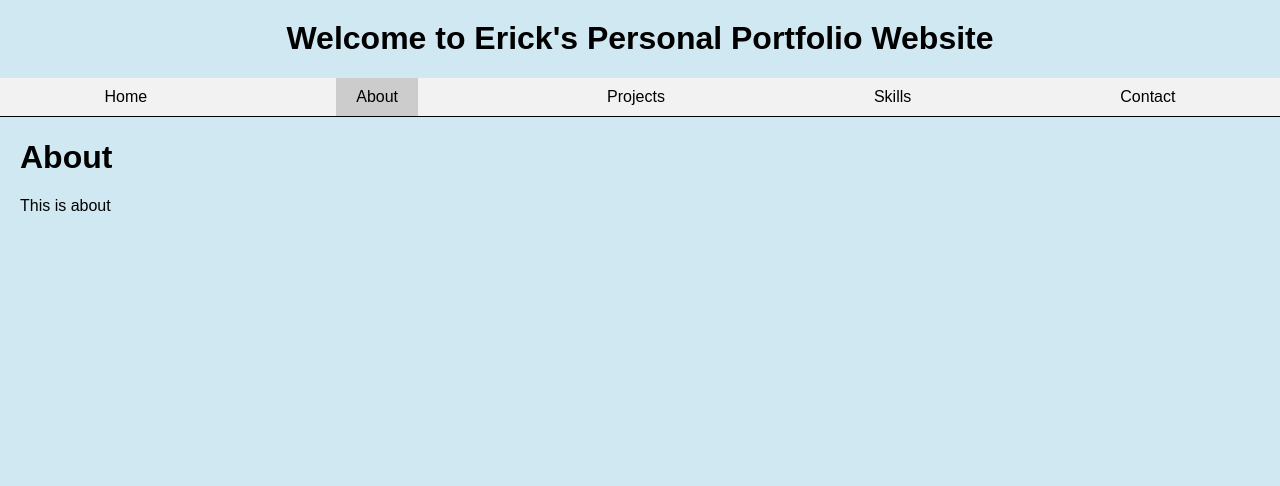
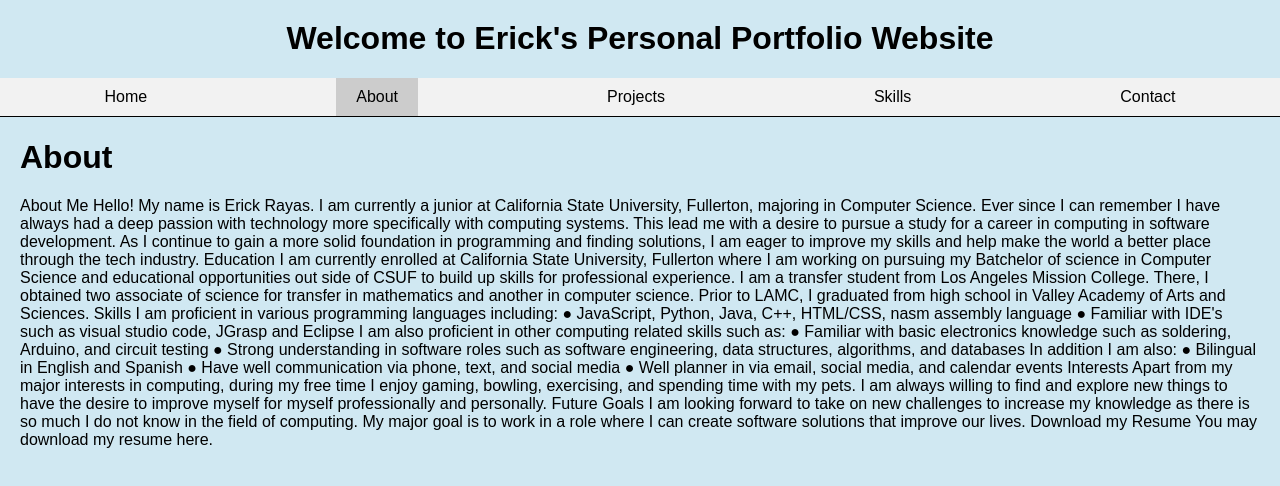
Before and after one commit to erickrayas1358/erickrayas1358, a plain HTML site: page index.html in a window 1280 px wide. Both pictures are taken after a click on the item "About". Drawn offline with Linux system fonts and the light colour scheme.

Commit message:
Update index.html

```diff
--- a/index.html
+++ b/index.html
@@ -35,7 +35,50 @@
     </div>
     <div id="About" data-tab-content>
       <h1>About</h1>
-      <p>This is about</p>
+
+      <p>
+
+About Me
+
+Hello! My name is Erick Rayas. I am currently a junior at California State University, Fullerton, majoring in Computer Science. Ever since I can remember I have always had a deep passion with technology more specifically with computing systems. This lead me with a desire to pursue a study for a career in computing in software development. As I continue to gain a more solid foundation in programming and finding solutions, I am eager to improve my skills and help make the world a better place through the tech industry.
+
+Education
+
+I am currently enrolled at California State University, Fullerton where I am working on pursuing my Batchelor of science in Computer Science and educational opportunities out side of CSUF to build up skills for professional experience. I am a transfer student from Los Angeles Mission College. There, I obtained two associate of science for transfer in mathematics and another in computer science. Prior to LAMC, I graduated from high school in Valley Academy of Arts and Sciences.
+
+Skills
+
+I am proficient in various programming languages including:
+
+● JavaScript, Python, Java, C++, HTML/CSS, nasm assembly language
+
+● Familiar with IDE's such as visual studio code, JGrasp and Eclipse
+
+I am also proficient in other computing related skills such as:
+
+● Familiar with basic electronics knowledge such as soldering, Arduino, and circuit testing
+
+● Strong understanding in software roles such as software engineering, data structures, algorithms, and databases
+
+In addition I am also:
+
+● Bilingual in English and Spanish
+● Have well communication via phone, text, and social media
+● Well planner in via email, social media, and calendar events
+
+Interests
+
+Apart from my major interests in computing, during my free time I enjoy gaming, bowling, exercising, and spending time with my pets. I am always willing to find and explore new things to have the desire to improve myself for myself professionally and personally.
+
+Future Goals
+
+I am looking forward to take on new challenges to increase my knowledge as there is so much I do not know in the field of computing. My major goal is to work in a role where I can create software solutions that improve our lives.
+
+Download my Resume
+
+You may download my resume here.
+
+      </p>
     </div>
     <div id="Projects" data-tab-content>
       <h1>Projects</h1>
```
